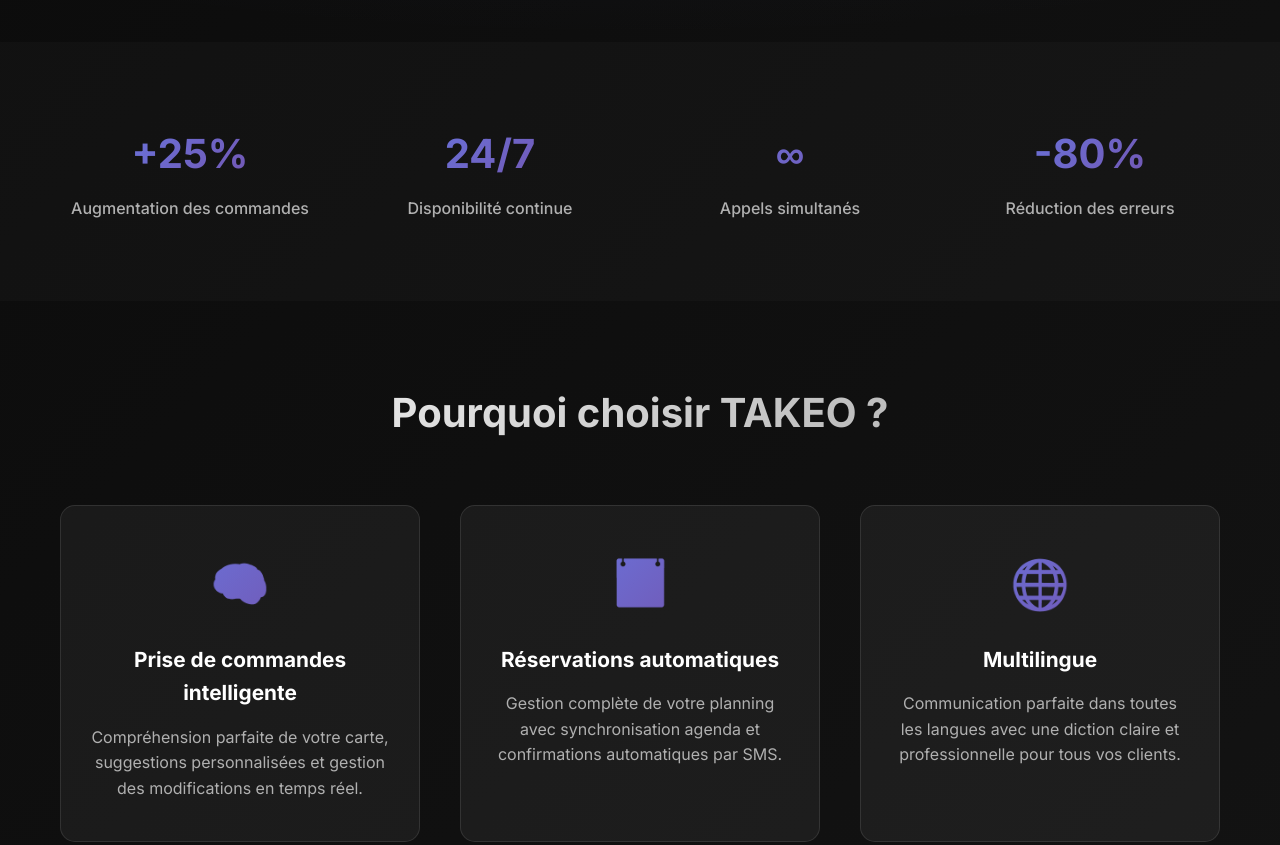
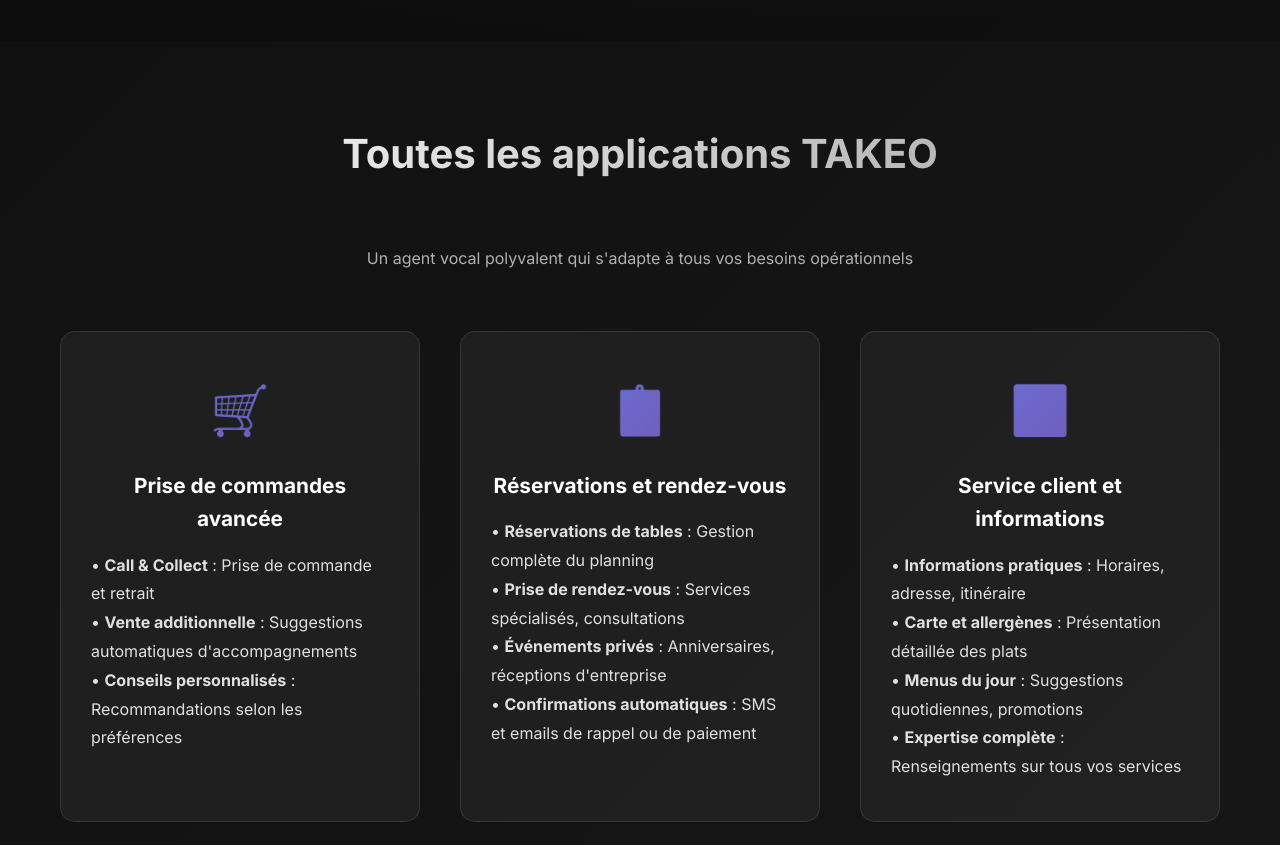
Before and after one commit to obigroup/takeo, a plain HTML site: page index.html in a window 1280 px wide. Shown: the part 780-1625 px from the top of the page. Drawn offline with Linux system fonts and the light colour scheme; a script that the page names is missing.

Commit message:
ajout section des applications Takeo

```diff
--- a/index.html
+++ b/index.html
@@ -473,7 +473,7 @@
     <section id="demo-section" class="hero">
         <div class="container">
             <h1>Ne ratez plus jamais une commande</h1>
-            <p>TAKEO transforme chaque appel en commande ! <br /> L'agent vocal IA disponible 24h/24, multilingue et patient avec vos clients.</p>
+            <p>TAKEO transforme chaque appel en commande / réservation !<br /> L'agent vocal IA disponible 24h/24, multilingue et patient avec vos clients.</p>
 
             <div class="cta-buttons">
                 <a href="#calculator" class="cta-primary">Calculer mes économies</a>
@@ -485,6 +485,49 @@
                 <p>Appelez le KotoKoto et découvrez notre agent vocal en action :</p>
                 <a href="tel:+33450690967" class="phone-button">📞 04 50 69 09 67</a>
             </div>
+    </section>
+
+    <section class="features" id="applications" style="background: rgba(255, 255, 255, 0.02);">
+        <div class="container">
+            <h2>Toutes les applications TAKEO</h2>
+            <p style="text-align: center; color: #b0b0b0; margin-bottom: 60px; max-width: 600px; margin-left: auto; margin-right: auto;">
+                Un agent vocal polyvalent qui s'adapte à tous vos besoins opérationnels
+            </p>
+
+            <div class="features-grid" style="grid-template-columns: repeat(auto-fit, minmax(350px, 1fr));">
+                <div class="feature-card">
+                    <div class="feature-icon">🛒</div>
+                    <h3>Prise de commandes avancée</h3>
+                    <div style="text-align: left; color: #e0e0e0; line-height: 1.8;">
+                        • <strong>Call & Collect</strong> : Prise de commande et retrait<br>
+                        • <strong>Vente additionnelle</strong> : Suggestions automatiques d'accompagnements<br>
+                        • <strong>Conseils personnalisés</strong> : Recommandations selon les préférences
+                    </div>
+                </div>
+
+                <div class="feature-card">
+                    <div class="feature-icon">📋</div>
+                    <h3>Réservations et rendez-vous</h3>
+                    <div style="text-align: left; color: #e0e0e0; line-height: 1.8;">
+                        • <strong>Réservations de tables</strong> : Gestion complète du planning<br>
+                        • <strong>Prise de rendez-vous</strong> : Services spécialisés, consultations<br>
+                        • <strong>Événements privés</strong> : Anniversaires, réceptions d'entreprise<br>
+                        • <strong>Confirmations automatiques</strong> : SMS et emails de rappel ou de paiement
+                    </div>
+                </div>
+
+                <div class="feature-card">
+                    <div class="feature-icon">ℹ️</div>
+                    <h3>Service client et informations</h3>
+                    <div style="text-align: left; color: #e0e0e0; line-height: 1.8;">
+                        • <strong>Informations pratiques</strong> : Horaires, adresse, itinéraire<br>
+                        • <strong>Carte et allergènes</strong> : Présentation détaillée des plats<br>
+                        • <strong>Menus du jour</strong> : Suggestions quotidiennes, promotions<br>
+                        • <strong>Expertise complète</strong> : Renseignements sur tous vos services
+                    </div>
+                </div>
+            </div>
+        </div>
     </section>
 
     <section class="stats">
@@ -608,12 +651,12 @@
     <section class="features" id="contact" style="background: rgba(102, 126, 234, 0.05);">
         <div class="container">
             <div style="max-width: 1000px; margin: 0 auto; text-align: center;">
-                <h2>Prêt à transformer votre restaurant ?</h2>
+                <h2>Prêt à transformer votre entreprise ?</h2>
                 <p style="color: #b0b0b0; margin-bottom: 40px;">Nos experts vous accompagnent dans la mise en place de TAKEO. Installation rapide, formation incluse et support technique dédié.</p>
 
                 <div style="background: rgba(255, 255, 255, 0.05); padding: 40px; border-radius: 15px;">
                     <h3 style="color: #667eea; margin-bottom: 20px;">📞 Prenez rendez-vous</h3>
-                    <p style="margin-bottom: 30px;">Discutons de vos besoins et découvrez comment TAKEO peut révolutionner votre prise de commandes.</p>
+                    <p style="margin-bottom: 30px;">Discutons de vos besoins et découvrez comment TAKEO peut révolutionner votre prise de commandes / réservations.</p>
 
                     <!-- Cal inline embed code begins -->
                     <div style="width:100%;height:100%;overflow:scroll" id="my-cal-inline-30min"></div>
@@ -647,7 +690,7 @@
             <div class="footer-content">
                 <div class="footer-section">
                     <h3>TAKEO</h3>
-                    <p>L'agent vocal IA qui révolutionne la prise de commandes dans la restauration.</p>
+                    <p>L'agent vocal IA qui révolutionne la prise de commandes et de réservations.</p>
                 </div>
 
                 <div class="footer-section">
@@ -666,8 +709,6 @@
                 <div class="footer-section">
                     <h3>Légal</h3>
                     <a href="#">Mentions légales</a>
-                    <a href="#">CGV</a>
-                    <a href="#">RGPD</a>
                 </div>
             </div>
 
```
